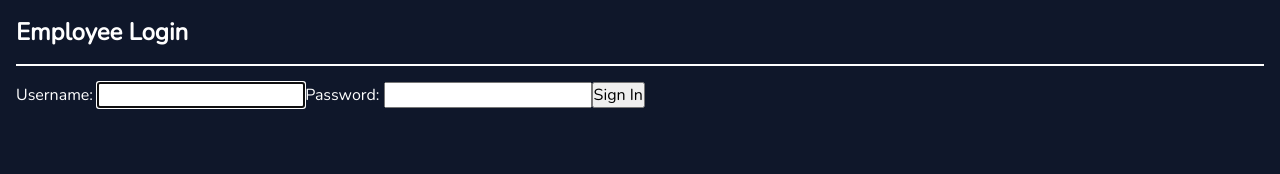
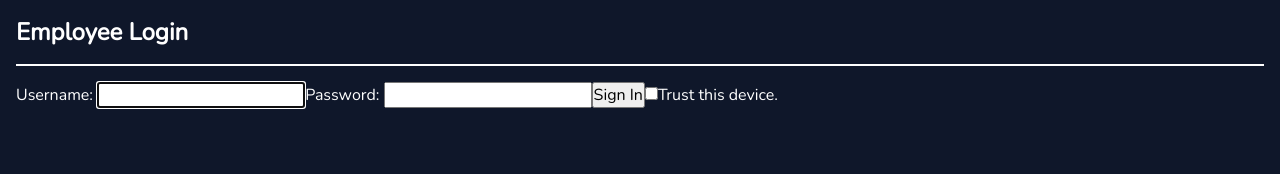
Before and after one commit to bijay11/Tech-Notes, a React (Create React App) app in the folder client/: page /login in a window 1280 px wide. Shown: the top 174 px of the page. Built offline with nearby package versions, Linux system fonts and the light colour scheme.

Commit message:
add query on refresh endpoint to fetch accessToken on refresh

```diff
--- a/client/src/App.js
+++ b/client/src/App.js
@@ -11,6 +11,7 @@ import { NewUserForm } from "./features/users/NewUserForm";
 import { EditNote } from "./features/notes/EditNote";
 import { NewNote } from "./features/notes/NewNote";
 import { Prefetch } from "./features/auth/Prefetch";
+import { PersistLogin } from "./features/auth/PersistLogin";
 
 function App() {
   return (
@@ -18,6 +19,7 @@ function App() {
       <Route path="/" element={<Layout />}>
         <Route index element={<Public />} />
         <Route path="login" element={<Login />} />
+        <Route element={<PersistLogin />}>
           <Route element={<Prefetch />}>
             <Route path="dash" element={<DashLayout />}>
               <Route index element={<Welcome />} />
@@ -34,6 +36,7 @@ function App() {
             </Route>
           </Route>
         </Route>
+      </Route>
     </Routes>
   );
 }
--- a/client/src/features/auth/Login.js
+++ b/client/src/features/auth/Login.js
@@ -3,6 +3,7 @@ import { useNavigate, Link } from "react-router-dom";
 import { useDispatch } from "react-redux";
 import { setCredentials } from "./authSlice";
 import { useLoginMutation } from "./authApiSlice";
+import { usePersist } from "../../hooks/usePersist";
 
 const Login = () => {
   const userRef = useRef();
@@ -10,6 +11,7 @@ const Login = () => {
   const [username, setUsername] = useState("");
   const [password, setPassword] = useState("");
   const [errMsg, setErrMsg] = useState("");
+  const [persist, setPersist] = usePersist();
 
   const navigate = useNavigate();
   const dispatch = useDispatch();
@@ -26,6 +28,7 @@ const Login = () => {
 
   const handleUserInput = (e) => setUsername(e.target.value);
   const handlePwdInput = (e) => setPassword(e.target.value);
+  const handleToggle = (e) => setPersist((prev) => !prev);
 
   const handleSubmit = async (e) => {
     e.preventDefault();
@@ -83,6 +86,17 @@ const Login = () => {
             required
           />
           <button className="form__submit-button">Sign In</button>
+
+          <label htmlFor="persist" className="form__persist">
+            <input
+              type="checkbox"
+              className="form__checkbox"
+              id="persist"
+              onChange={handleToggle}
+              checked={persist}
+            />
+            Trust this device.
+          </label>
         </form>
       </main>
       <footer>
--- a/client/src/features/auth/authApiSlice.js
+++ b/client/src/features/auth/authApiSlice.js
@@ -1,5 +1,5 @@
 import { apiSlice } from "../../app/api/apiSlice";
-import { logOut } from "./authSlice";
+import { logOut, setCredentials } from "./authSlice";
 
 export const authApiSlice = apiSlice.injectEndpoints({
   endpoints: (builder) => ({
@@ -32,6 +32,16 @@ export const authApiSlice = apiSlice.injectEndpoints({
         url: "/auth/refresh",
         method: "GET",
       }),
+      async onQueryStarted(arg, { dispatch, queryFulfilled }) {
+        try {
+          const {
+            data: { accessToken },
+          } = await queryFulfilled;
+          dispatch(setCredentials({ accessToken }));
+        } catch (error) {
+          console.log(" refresh error", error);
+        }
+      },
     }),
   }),
 });
--- a/client/src/index.css
+++ b/client/src/index.css
@@ -31,6 +31,11 @@
   color: var(--ERROR);
   padding: 0.25em;
   margin-bottom: 0.5em;
+}
+
+.errmsg a:any-link {
+  color: red;
+  text-decoration: underline;
 }
 
 .nowrap {
```
Lines whose indentation alone changed are shown as unchanged.
